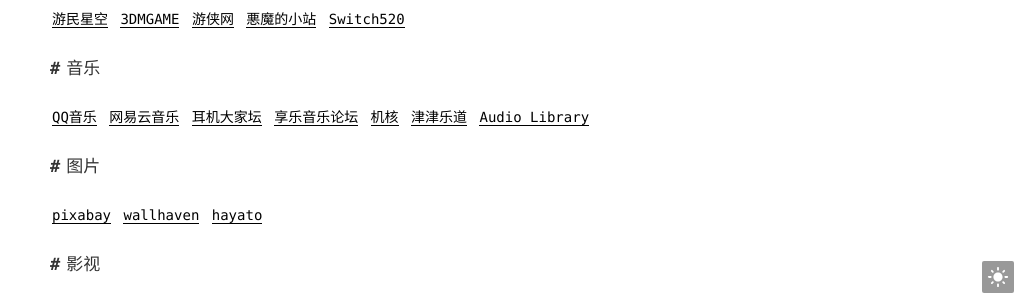
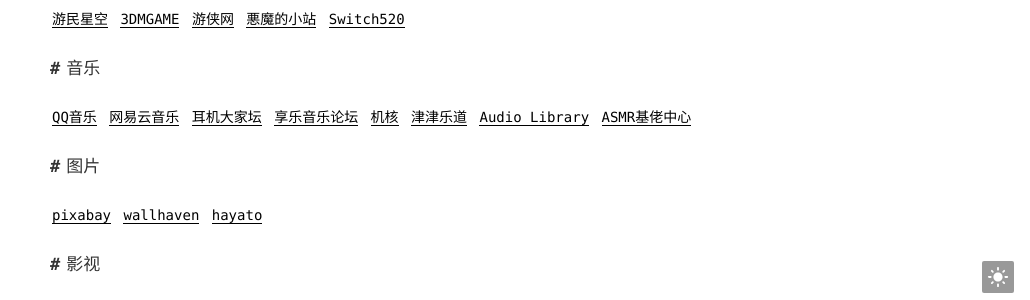
Before and after one commit to admans/admans.github.io, a Jekyll site: the page built from pages/navi.md, in a window 1280 px wide. Shown: the part 543-843 px from the top of the page, without its empty margins (250-1280 px from the left). Built offline with Jekyll 4.4.1, drawn with Linux system fonts in a browser that asks for light colours.

Commit message:
Update navi.md
新增 ASMR基佬中心

```diff
--- a/pages/navi.md
+++ b/pages/navi.md
@@ -21,7 +21,7 @@ title: 导航
 
 ## 音乐
 
-[QQ音乐](https://y.qq.com/ "QQ音乐") [网易云音乐](https://music.163.com/ "网易云音乐") [耳机大家坛](http://www.erji.net/ "耳机大家坛") [享乐音乐论坛](https://www.xlebbs.com/ "享乐音乐论坛") [机核](https://www.gcores.com/ "机核") [津津乐道](https://dao.fm/ "津津乐道") [Audio Library](https://www.audiolibrary.com.co/ "Audio Library")
+[QQ音乐](https://y.qq.com/ "QQ音乐") [网易云音乐](https://music.163.com/ "网易云音乐") [耳机大家坛](http://www.erji.net/ "耳机大家坛") [享乐音乐论坛](https://www.xlebbs.com/ "享乐音乐论坛") [机核](https://www.gcores.com/ "机核") [津津乐道](https://dao.fm/ "津津乐道") [Audio Library](https://www.audiolibrary.com.co/ "Audio Library") [ASMR基佬中心](https://www.asmrgay.com/ "ASMR基佬中心")
 
 ## 图片
 
```
